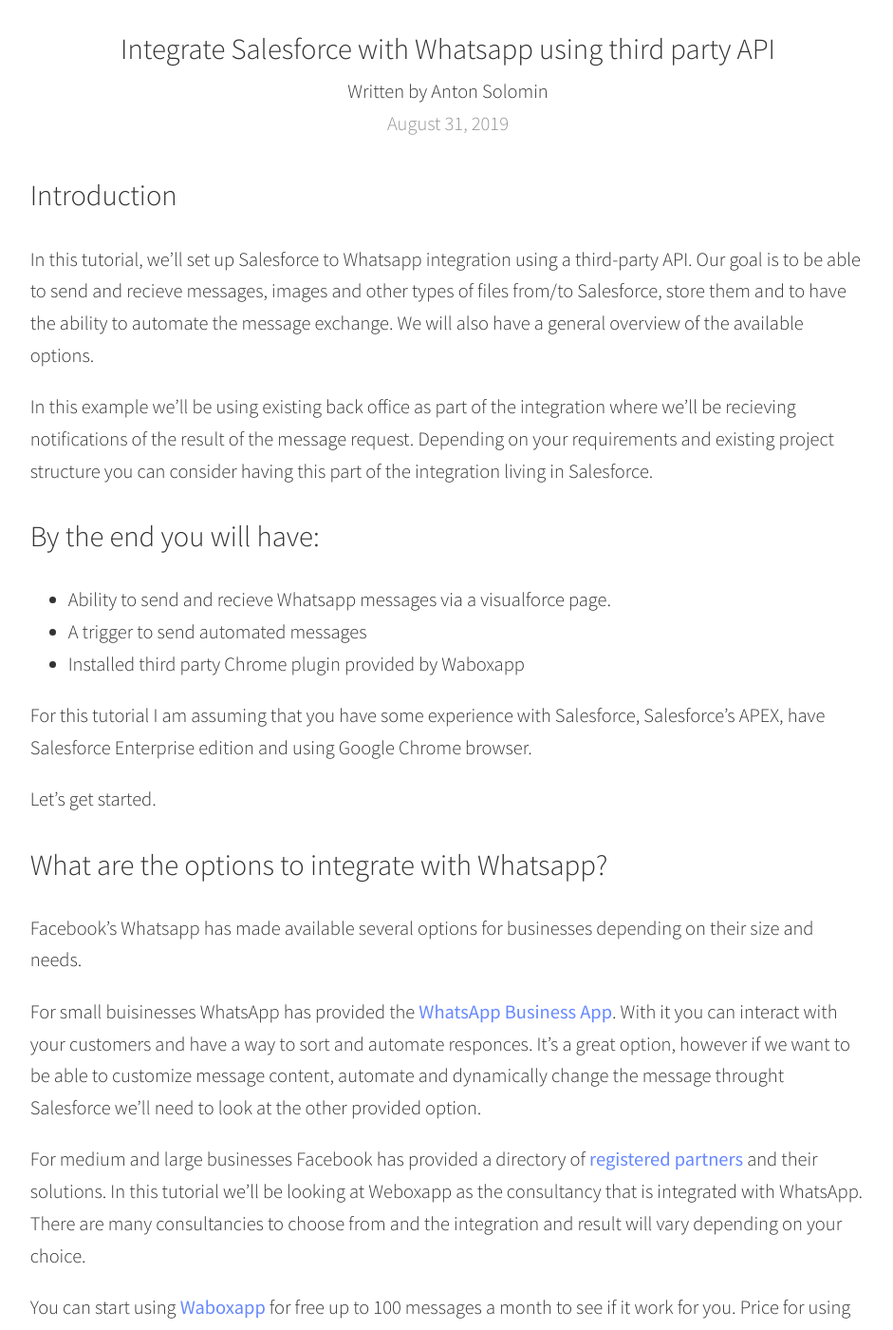
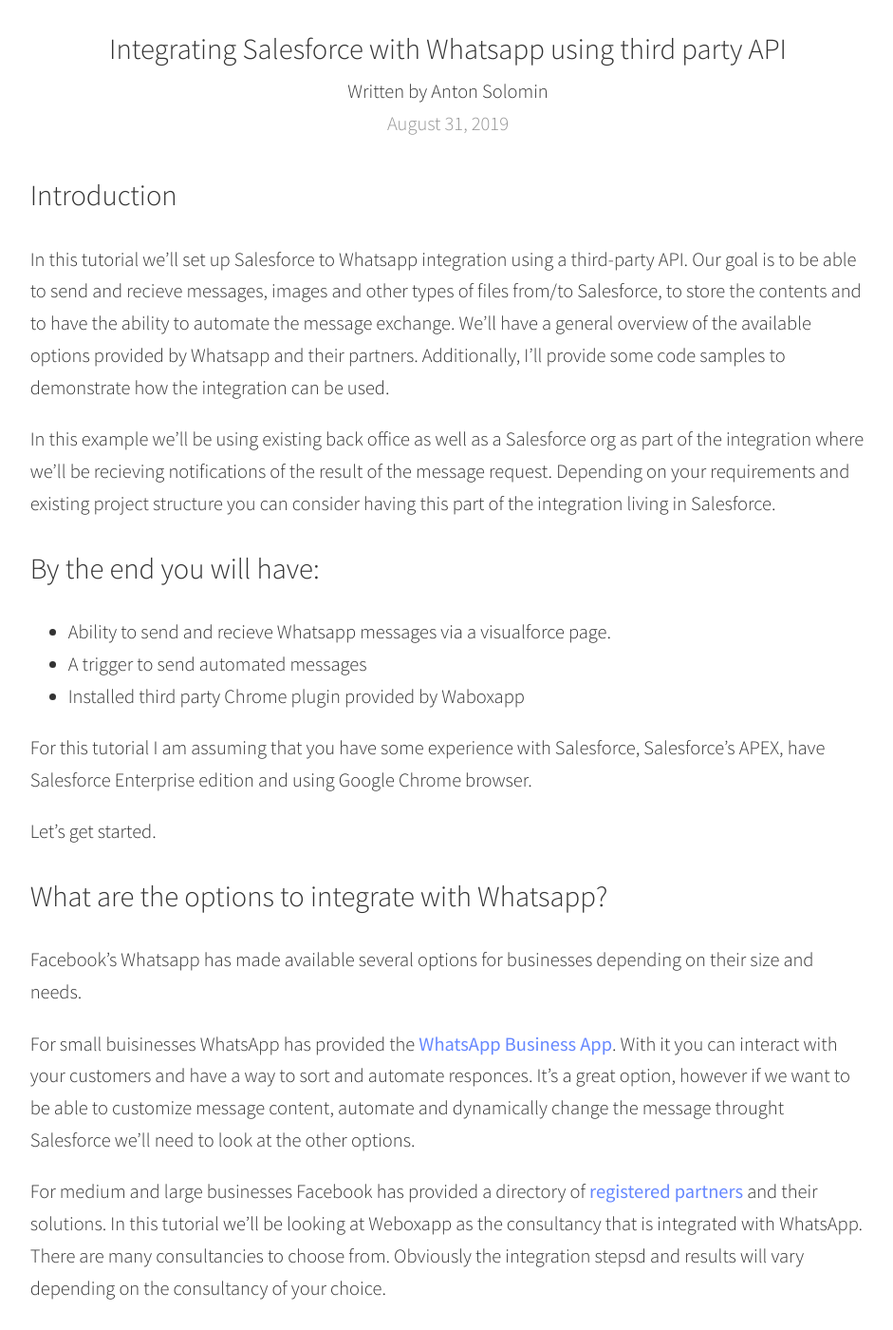
Before and after one commit to blackbirdcrew/BLOG, a Jekyll site: the page built from _posts/2019-08-31-Integrating-Salesforce-And-Whatsapp.md, in a window 1280 px wide and 1400 px high, scrolled down 206 px. Shown: the whole window at 95% size, without its empty margins (168-1109 px from the left). Built offline with Jekyll 4.4.1, drawn with Linux system fonts in a browser that asks for light colours; comment, search, counter and statistics services are not loaded; some of the changed text lies outside the part shown.

Commit message:
Update 2019-08-31-Integrating-Salesforce-And-Whatsapp.md

````diff
--- a/_posts/2019-08-31-Integrating-Salesforce-And-Whatsapp.md
+++ b/_posts/2019-08-31-Integrating-Salesforce-And-Whatsapp.md
@@ -1,6 +1,6 @@
 ---
 layout: default
-title:  "Integrate Salesforce with Whatsapp using third party API"
+title:  "Integrating Salesforce with Whatsapp using third party API"
 date:   2019-08-31 11:00:00 -0800
 author: Anton Solomin
 categories: Salesforce, Integration
@@ -8,9 +8,9 @@
 ---
 
 ## Introduction
-In this tutorial, we’ll set up Salesforce to Whatsapp integration using a third-party API. Our goal is to be able to send and recieve messages, images and other types of files from/to Salesforce, store them and to have the ability to automate the message exchange. We will also have a general overview of the available options.
+In this tutorial we’ll set up Salesforce to Whatsapp integration using a third-party API. Our goal is to be able to send and recieve messages, images and other types of files from/to Salesforce, to store the contents and to have the ability to automate the message exchange. We'll have a general overview of the available options provided by Whatsapp and their partners. Additionally, I'll provide some code samples to demonstrate how the integration can be used.
 
-In this example we'll be using existing back office as part of the integration where we'll be recieving notifications of the result of the message request. Depending on your requirements and existing project structure you can consider having this part of the integration living in Salesforce.
+In this example we'll be using existing back office as well as a Salesforce org as part of the integration where we'll be recieving notifications of the result of the message request. Depending on your requirements and existing project structure you can consider having this part of the integration living in Salesforce.
 
 ## By the end you will have:
  - Ability to send and recieve Whatsapp messages via a visualforce page.
@@ -24,17 +24,24 @@
 ## What are the options to integrate with Whatsapp?
 Facebook's Whatsapp has made available several options for businesses depending on their size and needs.
 
-For small buisinesses WhatsApp has provided the [WhatsApp Business App](https://www.whatsapp.com/business). With it you can interact with your customers and have a way to sort and automate responces. It's a great option, however if we want to be able to customize message content, automate and dynamically change the message throught Salesforce we'll need to look at the other provided option.
+For small buisinesses WhatsApp has provided the [WhatsApp Business App](https://www.whatsapp.com/business). With it you can interact with your customers and have a way to sort and automate responces. It's a great option, however if we want to be able to customize message content, automate and dynamically change the message throught Salesforce we'll need to look at the other options.
 
-For medium and large businesses Facebook has provided a directory of [registered partners](https://www.facebook.com/business/partner-directory/search?platforms=whatsapp&solution_type=messaging) and their solutions. In this tutorial we'll be looking at Weboxapp as the consultancy that is integrated with WhatsApp. There are many consultancies to choose from and the integration and result will vary depending on your choice.
+For medium and large businesses Facebook has provided a directory of [registered partners](https://www.facebook.com/business/partner-directory/search?platforms=whatsapp&solution_type=messaging) and their solutions. In this tutorial we'll be looking at Weboxapp as the consultancy that is integrated with WhatsApp. There are many consultancies to choose from. Obviously the integration stepsd and results will vary depending on the consultancy of your choice.
 
-You can start using [Waboxapp](https://www.waboxapp.com) for free up to 100 messages a month to see if it work for you. Price for using this service goes up when you start sending more messages.
+One of the benefits of Waboxapp is that it provides a sandbox where you can test your integrationg. Furthermore, You can start using [Waboxapp](https://www.waboxapp.com) for free up to 100 messages a month to see if it works for you. [Prices](https://www.waboxapp.com/pricing) for this service are monthly payments that correspond the the volume of messages that use send from all your active accounts.
 
 ## General project overview.
-As you can see it fairly simple. We send a message then update the message status once we receive the result from Waboxapp.
 ![IMG1]({{site.url}}{{site.baseurl}}/pictures/31-08-2019/Whatsapp Overview.png)
+
+As you can see it fairly simple.
+1. We get the user input and insert the message in Salesforce.
+1. We make an API request to Waboxapp.
+1. Wabozapp notifies us about the result of the message.
+1. We update the message in Salesforce.
+
+* Also, we do not need to have a back office for this integration, we can build this functionality in Salesforce. *
 ## Setting up objects and fields.
-First, let's create our message object. In this tutorial I'll call it "WhatsApp Message". If you choose to use another name make sure to change it in all occurences later in this tutorial.
+First, let's create our WhatsApp Message object. In this tutorial I'll call it "WhatsApp Message". If you choose to use another name make sure to change it in all occurences later in this tutorial. The fields that'll need are:
 - ACK. Picklist:
   - sent
   - delivered
@@ -47,7 +54,9 @@
 - Relationship to the object that we'll be using to exchange messages. In this example we'll be linking the message to both Lead and Account. This relationship must be set according to your requirements.
 
 ## Now let's create the Whatsapp message chat in Salesforce.
-First, the controller that provides minimal functionality. Our goal here is to be able to send and see existing messages that are related to this record. Keep in mind that it should be expanded and changed according to your requirements.
+For this we are going to need a visualforce page and it's controller. Please note that lightning components or other frameworks can be used to achieve the result.
+
+This controller that provides minimal functionality. Our goal here is to be able to send and see existing messages that are related to this record. It should be further developed and changed according to your requirements.
 ```java
 public with sharing class WhatsAppController {
 
@@ -156,7 +165,7 @@
     }
 }
 ```
-Once the lead is converted to an Account we want to keep all the messages. Let's have a trigger and a handler class that will transfer the messages from lead to account.
+Additionally, once the lead is converted to an Account we want to keep all the messages with the convcerted record. Let's have a trigger and a handler class that will transfer the messages from lead to account.
 ```java
 trigger Lead on Lead (after delete, after insert, after undelete, after update, before delete, before insert, before update) {
 
@@ -208,19 +217,14 @@
         }
     }
 
-    public void onBeforeInsert(List<Opportunity> triggerNew) {
+    public void onBeforeInsert(List<Opportunity> triggerNew) {}
 
+    public void onBeforeUpdate(List<Opportunity> triggerOld , List<Opportunity> triggerNew , Map<Id,Opportunity> triggerOldMap , Map<Id,Opportunity> triggerNewMap) {
     }
 
-    public void onBeforeUpdate(List<Opportunity> triggerOld , List<Opportunity> triggerNew , Map<Id,Opportunity> triggerOldMap , Map<Id,Opportunity> triggerNewMap) {
+    public void onBeforeDelete(List<Opportunity> triggerOld , Map<Id,Opportunity> triggerOldMap) {}
 
-    }
-
-    public void onBeforeDelete(List<Opportunity> triggerOld , Map<Id,Opportunity> triggerOldMap) {
-    }
-
-    public void onAfterInsert(List<Opportunity> triggerNew , Map<Id,Opportunity> triggerNewMap) {
-    }
+    public void onAfterInsert(List<Opportunity> triggerNew , Map<Id,Opportunity> triggerNewMap) {}
 
     public void onAfterUpdate(List<Opportunity> triggerOld , List<Opportunity> triggerNew , Map<Id,Opportunity> triggerOldMap , Map<Id,Opportunity> triggerNewMap) {
         if (mustBeExecuted(triggerNewMap.keySet())) {
@@ -232,7 +236,7 @@
 
     public void onAfterUndelete(List<Opportunity> triggerNew) {}
 
-    private Boolean mustBeExecuted(Set<Id> ids){
+    private Boolean mustBeExecuted(Set<Id> ids) {
         if (Trigger.isBefore) {
             if (processedIds.containsAll(ids)) {
                 return false;
@@ -250,103 +254,134 @@
     }
 
     private static void transferMessagesLeadToAccount() {
-    	// Do transfer messages here according to your needs
+    	// Change the related record ID here according to your needs.
     }
-
 }
 ```
-Lastly let's design a simple page that will display the contents of the chat and give us the ability to send a message. We' could also use CometD to be able to se changes in real time.
+Lastly, let's design a simple page that will display the contents of the chat and give us the ability to send a message. We can also use CometD to be able to see changes as we get the updates from Waboxapp.
 ```html
-	<apex:page controller="WhatsAppController">
-	    <script src="//code.jquery.com/jquery-1.11.1.min.js"></script>
-	    <script src="//netdna.bootstrapcdn.com/bootstrap/3.0.0/js/bootstrap.min.js"></script>
-	    <link href="//netdna.bootstrapcdn.com/bootstrap/3.0.0/css/bootstrap.min.css" rel="stylesheet" id="bootstrap-css" />
-	    <apex:includeScript value="{!$Resource.json2_js}"/>
-	    <script type="text/javascript" src="{!URLFOR($Resource.cometd_zip, 'dojo/dojo.js')}" data-dojo-config="async: 1"></script>
-	    <script>var token = '{!$Api.Session_ID}';</script>
-		<apex:form >
-	        <apex:sectionHeader title="Chat with {!name} using WhatsApp"/>
-	        <apex:pageBlock id="form">
-	            <apex:outputPanel id="chat">
-	                <div class="row">
-	                    <div class="col-sm-6 col-sm-offset-3 frame">
-	                        <ul class="whatschat">
-	                            <apex:repeat var="m" value="{!messages}">
-	                            	<!-- put and style your messages here -->
-	                            </apex:repeat>
-	                        </ul>
-	                        <div>
-	                            <div class="msj-rta macro">
-	                                <div class="text text-r" style="background:whitesmoke !important">
-	                                    <apex:inputText html-class="mytext" value="{!message}"/>
-	                                </div>
-	                            </div>
-	                            <div style="padding:10px;">
-	                                <span class="send glyphicon glyphicon-share-alt"></span>
-	                            </div>
-	                        </div>
-	                    </div>
-	                </div>
-	                <script>
-	                    j$ = jQuery.noConflict();
-	                    j$(".mytext").on("keydown", function(e){
-	                        if (e.which == 13){
-	                            e.preventDefault();
-	                            var text = j$(this).val();
-	                            if (text !== ""){
-	                                CallSend();
-	                                j$(this).val('');
-	                            }
-	                            return false;
-	                        }
-	                    });
+<apex:page controller="WhatsAppController">
+    <script src="//code.jquery.com/jquery-1.11.1.min.js"></script>
+    <script src="//netdna.bootstrapcdn.com/bootstrap/3.0.0/js/bootstrap.min.js"></script>
+    <link href="//netdna.bootstrapcdn.com/bootstrap/3.0.0/css/bootstrap.min.css" rel="stylesheet" id="bootstrap-css" />
+    <apex:form >
+        <apex:sectionHeader title="Chat with {!name} using WhatsApp"/>
+        <apex:pageBlock id="form">
+            <apex:outputPanel id="chat">
+                <div class="row">
+                    <div class="col-sm-6 col-sm-offset-3 frame">
+                        <ul class="whatschat">
+                            <apex:repeat var="m" value="{!messages}">
+                                <li style="width:100%" id="{!m.Id}">
+                                <div class="{!IF(m.Status__c == "sent","msj", "msj-rta")} macro">
+                                    <apex:outputText rendered="{!m.Status__c == 'sent'}">
+                                        <div class="avatar"><img class="img-circle" style="width:50px;" src="{!m.createdby.FullPhotoUrl}" /></div>
+                                    </apex:outputText>
+                                    <div class="text {!IF(m.Status__c == "sent","text-l", "text-r")} ">
+                                        <p>{!m.Message__c}</p>
+                                        <p><small>
+                                            <apex:outputText value="{0,date,MM'/'dd'/'yyyy hh':'mm a}">
+                                                <apex:param value="{!m.CreatedDate}" />
+                                            </apex:outputText>
+                                            <apex:outputText rendered="{!AND(m.Ack__c == 'not sent',m.Status__c == 'sent')}">
+                                                <span class="ack not-sent"></span>
+                                            </apex:outputText>
+                                            <apex:outputText rendered="{!AND(m.Ack__c == 'sent',m.Status__c == 'sent')}">
+                                                <span class="ack sent"></span>
+                                            </apex:outputText>
+                                            <apex:outputText rendered="{!AND(m.Ack__c == 'delivered',m.Status__c == 'sent')}">
+                                                <span class="ack delivered"></span>
+                                            </apex:outputText>
+                                            <apex:outputText rendered="{!AND(m.Ack__c == 'read',m.Status__c == 'sent')}">
+                                                <span class="ack read"></span>
+                                            </apex:outputText>
+                                        </small></p>
+                                    </div>
+                                    <apex:outputText rendered="{!m.Status__c == 'received'}">
+                                        <div class="avatar" style="padding:0px 0px 0px 10px !important">
+                                            <img class="img-circle" style="width:50px;" src="/profilephoto/005/F" />
+                                        </div>
+                                    </apex:outputText>
+                                    </div>
+                                </li>
+                            </apex:repeat>
+                        </ul>
+                        <div>
+                            <div class="msj-rta macro">
+                                <div class="text text-r" style="background:whitesmoke !important">
+                                    <apex:inputText html-class="mytext" value="{!message}"/>
+                                </div>
+                            </div>
+                            <div style="padding:10px;">
+                                <span class="send glyphicon glyphicon-share-alt"></span>
+                            </div>
+                        </div>
+                    </div>
+                </div>
+                <script>
+                    j$ = jQuery.noConflict();
+                    j$(".mytext").on("keydown", function(e){
+                        if (e.which == 13){
+                            e.preventDefault();
+                            var text = j$(this).val();
+                            if (text !== ""){
+                                CallSend();
+                                j$(this).val('');
+                            }
+                            return false;
+                        }
+                    });
 
-	                    j$('span.send').click(function(){
-	                        j$(".mytext").trigger({type: 'keydown', which: 13, keyCode: 13});
-	                    })
+                    j$('span.send').click(function(){
+                        j$(".mytext").trigger({type: 'keydown', which: 13, keyCode: 13});
+                    })
 
-	                    function afterRerender(){
-	                        j$(".mytext").focus();
-	                        var ul = j$("ul.whatschat");
-	                        ul.scrollTop(ul.prop("scrollHeight"));
-	                    }
-	                  </script>
-	            </apex:outputpanel>
-	            <apex:actionFunction name="CallSend" action="{!send}" rerender="msgBlock,chat" onComplete="afterRerender();" />
-	            <apex:actionFunction name="CallRefresh" action="{!refresh}" rerender="chat" onComplete="afterRerender();" />
-	        </apex:pageBlock>
-	        <apex:pageBlock title="Status" id="msgBlock">
-	            <apex:outputText >
-	                <div style="height: 20px;">
-	                    <span class="status" style="color:#51a284;">{!statusMessage}</span>
-	                </div>
-	            </apex:outputText>
-	        </apex:pageBlock>
-	    </apex:form>
-	    <script>
-	        setInterval(function(){
-	            if(j$('span.status').text().length){
-	                setTimeout(function(){
-	                    j$('span.status').fadeOut(500, function(){j$('span.status').text('')});
-	                }, 2000);
-	            }
-	        },1500);
-	    </script>
-	</apex:page>
+                    function afterRerender(){
+                        j$(".mytext").focus();
+                        var ul = j$("ul.whatschat");
+                        ul.scrollTop(ul.prop("scrollHeight"));
+                    }
+                  </script>
+            </apex:outputpanel>
+            <apex:actionFunction name="CallSend" action="{!send}" rerender="msgBlock,chat" onComplete="afterRerender();" />
+            <apex:actionFunction name="CallRefresh" action="{!refresh}" rerender="chat" onComplete="afterRerender();" />
+        </apex:pageBlock>
+        <apex:pageBlock title="Status" id="msgBlock">
+            <apex:outputText >
+                <div style="height: 20px;">
+                    <span class="status" style="color:#51a284;">{!statusMessage}</span>
+                </div>
+            </apex:outputText>
+        </apex:pageBlock>
+    </apex:form>
+    <script>
+        setInterval(function(){
+            if(j$('span.status').text().length){
+                setTimeout(function(){
+                    j$('span.status').fadeOut(500, function(){j$('span.status').text('')});
+                }, 2000);
+            }
+        },1500);
+    </script>
+</apex:page>
 ```
 ## Waboxapp
 
-Once you are registered with Waboxapp you can login and go phones where you'll find your API token and hooks url. There's also the list off all you phones with controls.
+Once you are registered and logged in with Waboxapp
+- Dashboard. Here you'll find the messages count and the monthly cuota forecast.
+- My Account. Customer data, payment method, invocing data including invoices history.
+- My Phones. All the used phone numbers with their statuses. You can see phone related information plus a phone can be disconnected here.
 
 ## Waboxapp extention for Chrome
 
 1. Next step is to install the [Weboxapp](https://chrome.google.com/webstore/detail/waboxapp/mgaecjklgnbkkdfnfpncgnogplnjjcdh) plugin for Chrome.
-1. Click on the icon in Chrome and insert your Token.
+1. Go to phones tab where you'll find your API token.
+1. Click on the icon in Chrome and insert your token.
 1. Go to [web.whatsapp.com](web.whatsapp.com).
 1. Login using your whatsapp account.
 
-** It is important that the phone is logged in at web.whatsapp.com during message sending. Also if you are sending messages in a trigger the phone must be logged in.  **
+** It is important that the phone is logged in at [web.whatsapp.com](web.whatsapp.com) during message exchange. Also if you are sending messages in a trigger the phone must be logged in. **
 
 ## Conclusion
 
-When it comes to integrating with Whatsapp using third party apps there are some advantages and limitations. However in my opinion the pros outweigh the cons. Waboxapp provides a way to develop this functionality relatively quick. Given that Whatsapp is an integral part of many people's lives to have the ability to use this way of comunication in your buiseness is may give you the edge over your competitors.
+When it comes to integrating with Whatsapp using third party apps there are some advantages and limitations, however in my opinion the pros outweigh the cons. Waboxapp provides a way to quickly develop this functionality. Given that Whatsapp is an integral part of many people's lives to have the ability to use this way of comunication in your buiseness may give you the edge over your competitors.
````
Also changed, not shown: other parts of _posts/2019-08-31-Integrating-Salesforce-And-Whatsapp.md (+1 -1 lines).
